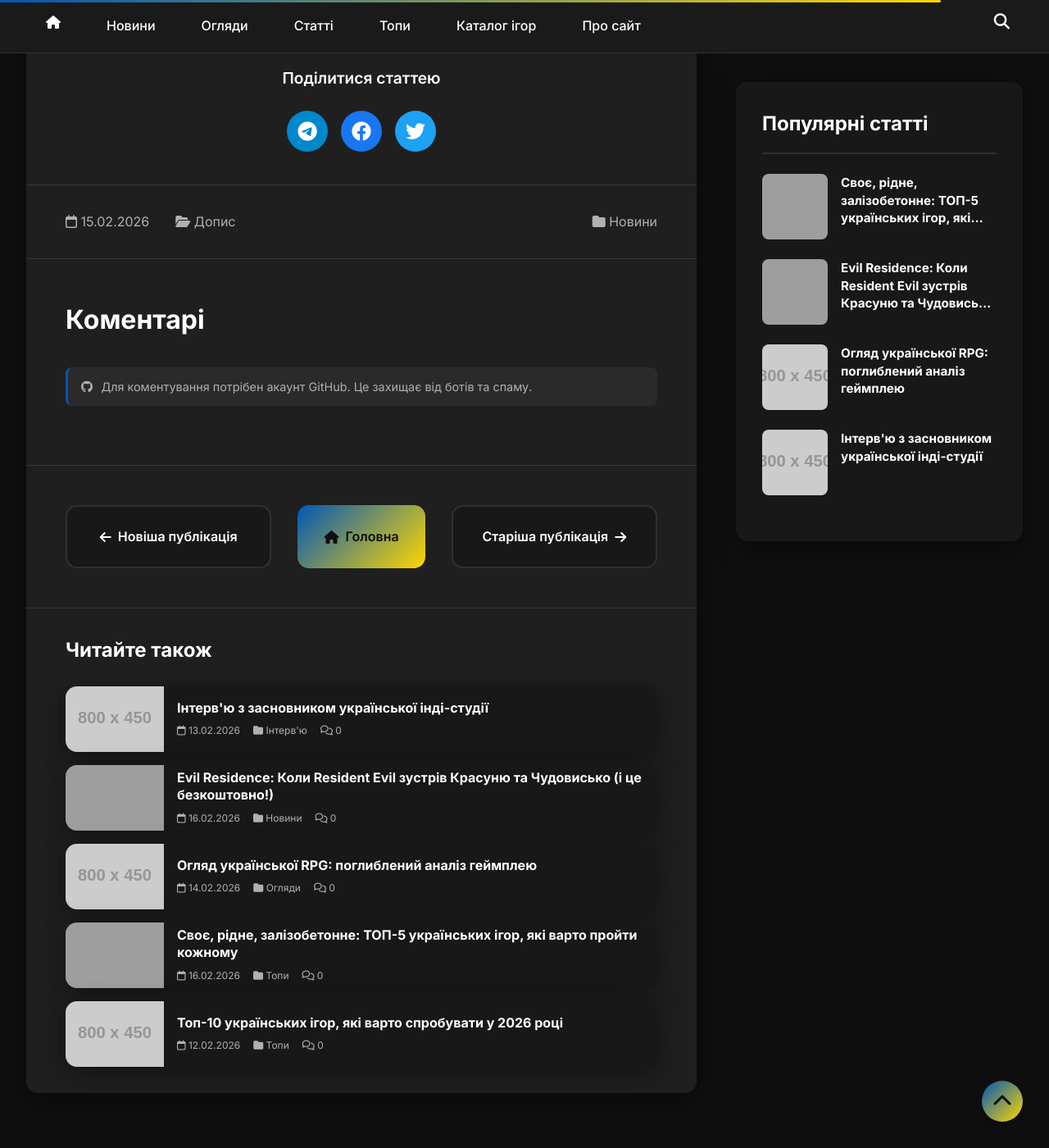
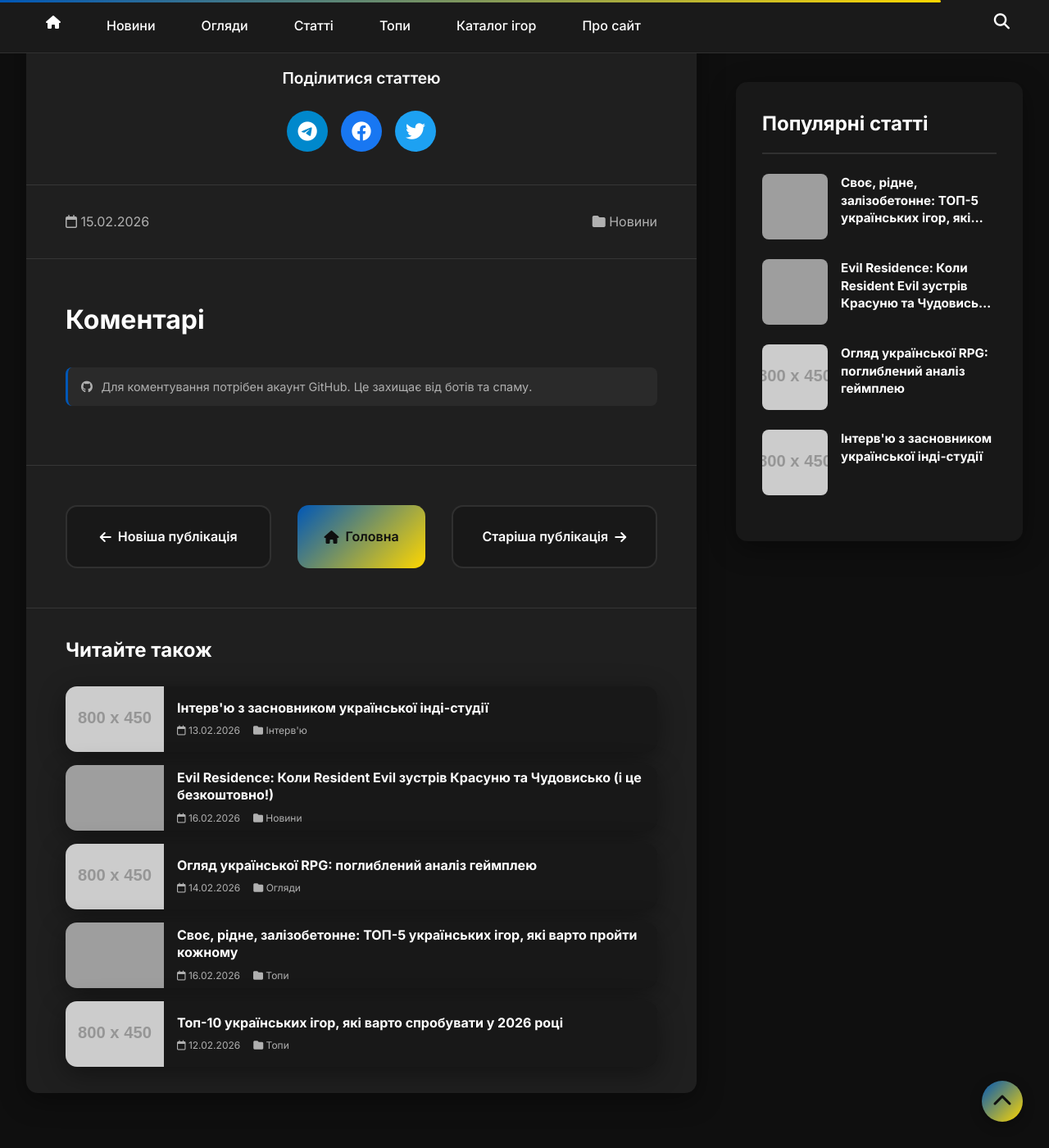
Before and after one commit to dovbush-media/dovbush-media.github.io, a Jekyll site: the page built from _posts/2026-02-15-ukrainian-studio-announces-new-game.md, in a window 1280 px wide and 1400 px high, scrolled down 1814 px, cut to the strip 0-1400 px from the top of the window. Shown: the whole strip at 82% size. Built offline with Jekyll 4.4.1, drawn with Linux system fonts in a browser that asks for light colours; comment, search, counter and statistics services are not loaded; grey boxes are pictures that could not be loaded.

Commit message:
Update post.html

```diff
--- a/_layouts/post.html
+++ b/_layouts/post.html
@@ -84,7 +84,6 @@ layout: default
     <div class="post-footer-meta">
       <div class="meta-left">
         <span><i class="far fa-calendar"></i> {{ page.date | date: "%d.%m.%Y" }}</span>
-        <span class="post-category"><i class="fas fa-folder-open"></i> {{ post.categories | first | default: "Допис" }}</span>
       </div>
       <div class="meta-right">
         <span><i class="fas fa-folder"></i> {{ page.category }}</span>
@@ -158,7 +157,6 @@ layout: default
             <div class="latest-meta">
               <span><i class="far fa-calendar"></i> {{ post.date | date: "%d.%m.%Y" }}</span>
               <span><i class="fas fa-folder"></i> {{ post.category }}</span>
-              <span><i class="far fa-comments"></i> 0</span>
             </div>
           </div>
         </article>
```
